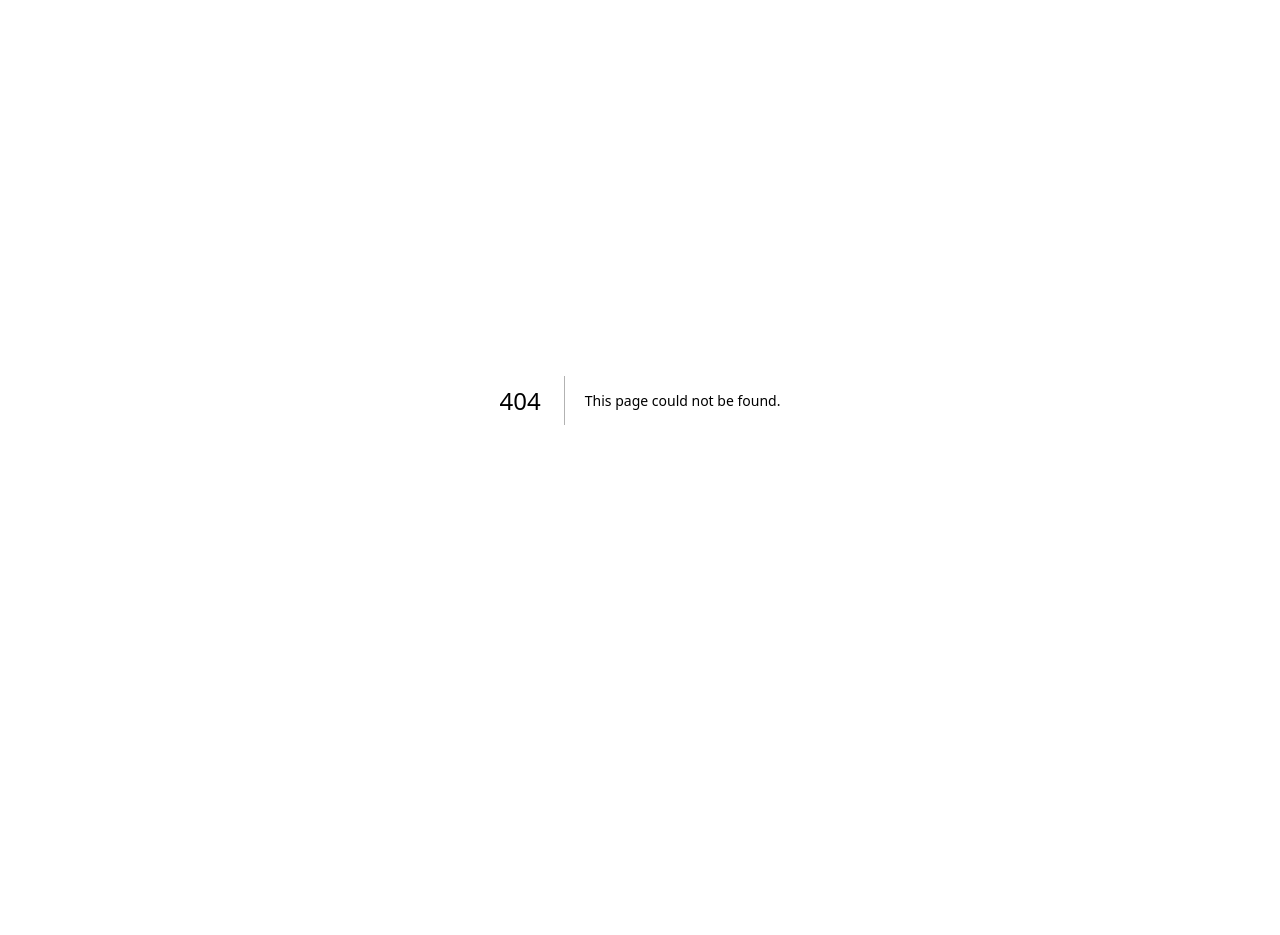
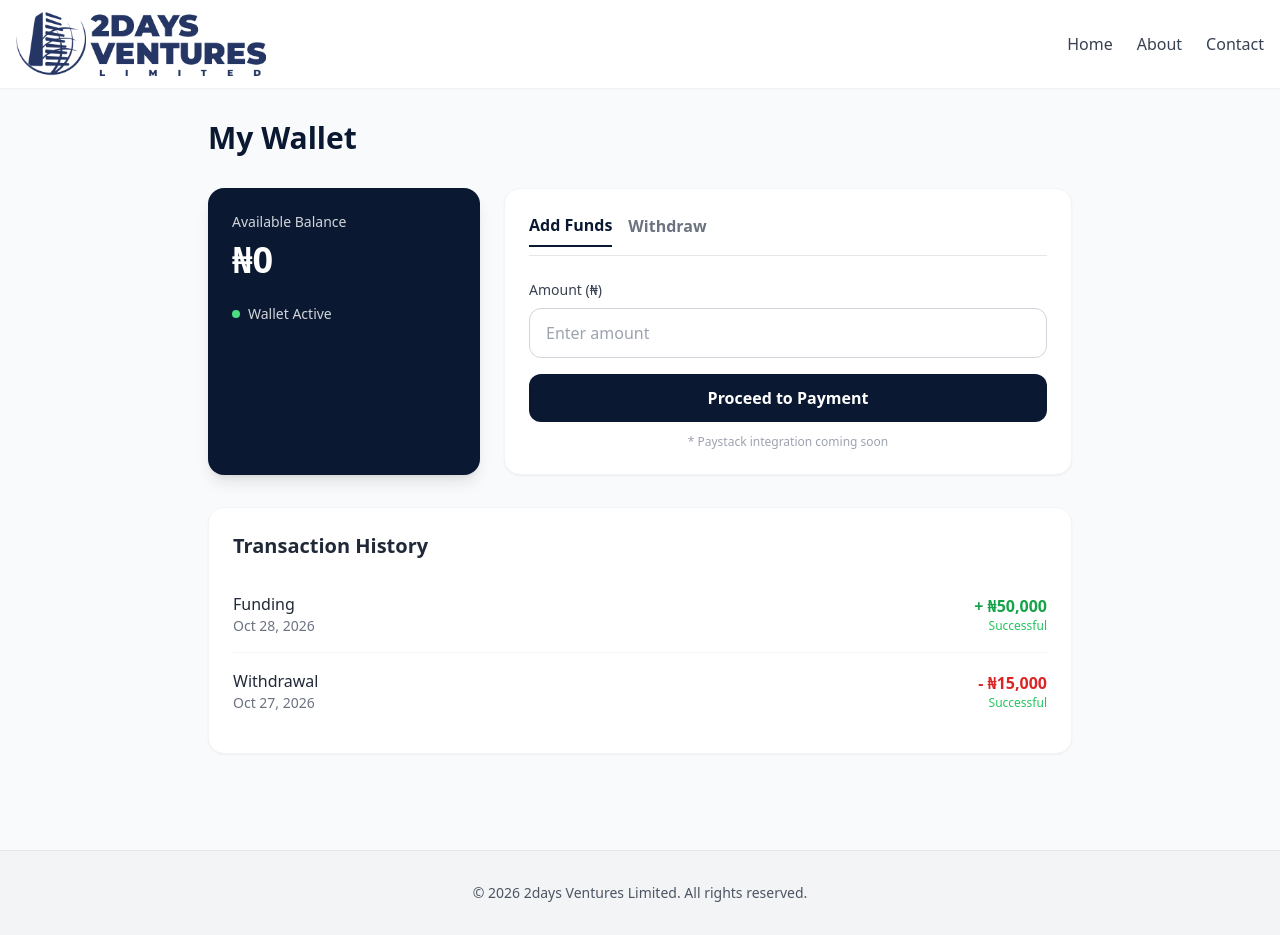
Before and after one commit to uwem42020-ux/2daysventures, a Next.js app: page /wallet in a window 1280 px wide. Before the commit this address had no page. Before the commit the page ends 800 px from the top, so only its background shows below. Built offline with nearby package versions, Linux system fonts and the light colour scheme.

Commit message:
Create wallet/page.tsx

```diff
--- /dev/null
+++ b/app/wallet/page.tsx
@@ -0,0 +1,140 @@
+"use client";
+
+import { useState } from "react";
+import Link from "next/link";
+import PublicHeader from "@/components/PublicHeader";
+import PublicFooter from "@/components/PublicFooter";
+
+export default function WalletPage() {
+  const [activeTab, setActiveTab] = useState<"fund" | "withdraw">("fund");
+  const [amount, setAmount] = useState("");
+  const [balance, setBalance] = useState(0);
+
+  // Fake history for the demo
+  const [history, setHistory] = useState([
+    { id: 1, type: "Funding", amount: 50000, date: "Oct 28, 2026", status: "Successful" },
+    { id: 2, type: "Withdrawal", amount: 15000, date: "Oct 27, 2026", status: "Successful" },
+  ]);
+
+  const handleTransaction = (e: React.FormEvent) => {
+    e.preventDefault();
+    const numAmount = Number(amount);
+    if (!numAmount || numAmount <= 0) return alert("Enter a valid amount");
+
+    if (activeTab === "withdraw" && numAmount > balance) {
+      return alert("Insufficient balance");
+    }
+
+    // Simulate the transaction
+    if (activeTab === "fund") {
+      setBalance(balance + numAmount);
+    } else {
+      setBalance(balance - numAmount);
+    }
+
+    // Add to history
+    const newRecord = {
+      id: Date.now(),
+      type: activeTab === "fund" ? "Funding" : "Withdrawal",
+      amount: numAmount,
+      date: new Date().toLocaleDateString('en-US', { month: 'short', day: 'numeric', year: 'numeric' }),
+      status: "Successful"
+    };
+    setHistory([newRecord, ...history]);
+    setAmount("");
+    alert(`${activeTab === "fund" ? "Funded" : "Withdrawn"} ₦${numAmount.toLocaleString()} successfully! (Paystack coming soon)`);
+  };
+
+  return (
+    <div className="min-h-screen flex flex-col bg-gray-50">
+      <PublicHeader />
+
+      <main className="flex-1 w-full max-w-4xl mx-auto px-4 py-8">
+        <h1 className="text-3xl font-bold text-[#0A1931] mb-8">My Wallet</h1>
+
+        <div className="grid grid-cols-1 md:grid-cols-3 gap-6">
+          {/* Wallet Balance Card */}
+          <div className="md:col-span-1 bg-[#0A1931] text-white rounded-2xl p-6 shadow-lg">
+            <p className="text-sm text-gray-300 mb-2">Available Balance</p>
+            <h2 className="text-4xl font-bold mb-6">
+              ₦{balance.toLocaleString()}
+            </h2>
+            <div className="flex items-center gap-2 text-sm text-gray-300">
+              <div className="w-2 h-2 rounded-full bg-green-400"></div>
+              Wallet Active
+            </div>
+          </div>
+
+          {/* Action Form */}
+          <div className="md:col-span-2 bg-white rounded-2xl p-6 shadow-sm border border-gray-100">
+            <div className="flex gap-4 mb-6 border-b pb-2">
+              <button
+                onClick={() => setActiveTab("fund")}
+                className={`font-semibold pb-2 ${activeTab === "fund" ? "text-[#0A1931] border-b-2 border-[#0A1931]" : "text-gray-500"}`}
+              >
+                Add Funds
+              </button>
+              <button
+                onClick={() => setActiveTab("withdraw")}
+                className={`font-semibold pb-2 ${activeTab === "withdraw" ? "text-[#0A1931] border-b-2 border-[#0A1931]" : "text-gray-500"}`}
+              >
+                Withdraw
+              </button>
+            </div>
+
+            <form onSubmit={handleTransaction}>
+              <label className="block text-sm font-medium text-gray-700 mb-2">
+                Amount (₦)
+              </label>
+              <input
+                type="number"
+                value={amount}
+                onChange={(e) => setAmount(e.target.value)}
+                placeholder="Enter amount"
+                className="w-full px-4 py-3 border border-gray-300 rounded-xl focus:ring-2 focus:ring-[#0A1931] outline-none mb-4"
+              />
+
+              <button
+                type="submit"
+                className="w-full bg-[#0A1931] text-white font-semibold py-3 rounded-xl hover:bg-black transition"
+              >
+                {activeTab === "fund" ? "Proceed to Payment" : "Request Withdrawal"}
+              </button>
+              <p className="text-xs text-gray-400 text-center mt-3">
+                * Paystack integration coming soon
+              </p>
+            </form>
+          </div>
+        </div>
+
+        {/* Transaction History */}
+        <div className="mt-8 bg-white rounded-2xl shadow-sm border border-gray-100 p-6">
+          <h3 className="text-xl font-bold text-gray-800 mb-4">Transaction History</h3>
+
+          {history.length === 0 ? (
+            <p className="text-gray-500 text-center py-4">No transactions yet.</p>
+          ) : (
+            <div className="divide-y divide-gray-100">
+              {history.map((item) => (
+                <div key={item.id} className="py-4 flex items-center justify-between">
+                  <div>
+                    <p className="font-medium text-gray-800">{item.type}</p>
+                    <p className="text-sm text-gray-500">{item.date}</p>
+                  </div>
+                  <div className="text-right">
+                    <p className={`font-bold ${item.type === "Funding" ? "text-green-600" : "text-red-600"}`}>
+                      {item.type === "Funding" ? "+" : "-"} ₦{item.amount.toLocaleString()}
+                    </p>
+                    <p className="text-xs text-green-500 font-medium">{item.status}</p>
+                  </div>
+                </div>
+              ))}
+            </div>
+          )}
+        </div>
+      </main>
+
+      <PublicFooter />
+    </div>
+  );
+}
```
